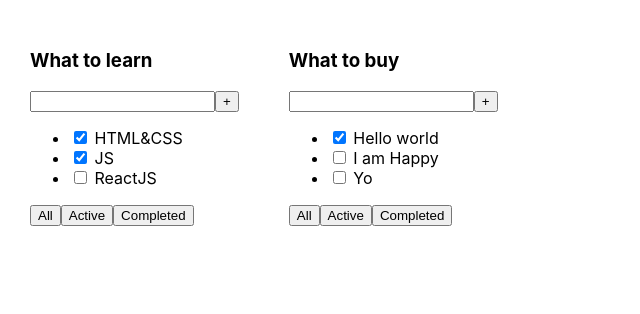
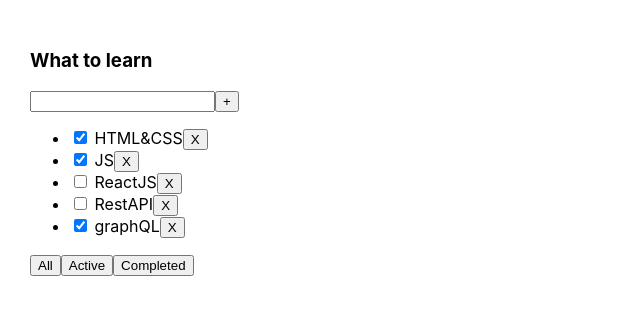
Before and after one commit to Lityuk/restart, a React (Create React App) app: page / in a window 1280 px wide. Shown: the top 314 px of the page, without its empty margins (0-640 px from the left). Built offline with nearby package versions, Linux system fonts and the light colour scheme.

Commit message:
add removeTasksfunction

```diff
--- a/src/App.tsx
+++ b/src/App.tsx
@@ -1,4 +1,4 @@
-import React from 'react';
+import React, {useState} from 'react';
 import './App.css';
 import {Todolist} from "./Todolist";
 
@@ -7,30 +7,30 @@
     title: string
     isDone: boolean
 }
+type filterType = "All" | "Active" | "Completed";
 
 function App() {
 
-    const tasks1: Array<TasksType> = [
+    const [tasks, setTasks] = useState([
         {id: 1, title: "HTML&CSS", isDone: true},
         {id: 2, title: "JS", isDone: true},
-        {id: 3, title: "ReactJS", isDone: false}
-    ]
+        {id: 3, title: "ReactJS", isDone: false},
+        {id: 4, title: "RestAPI", isDone: false},
+        {id: 5, title: "graphQL", isDone: true}
+    ]);
 
-    const tasks2: Array<TasksType> = [
-        {id: 1, title: "Hello world", isDone: true},
-        {id: 2, title: "I am Happy", isDone: false},
-        {id: 3, title: "Yo", isDone: false}
-    ]
+    const [filter, setFilter] = useState("All")
+
+    const removeTask = (taskID: number) => {
+        setTasks(tasks.filter((t) => (t.id !== taskID)))
+    }
 
     return (
         <div className="App">
             <Todolist title="What to learn"
-                      tasks={tasks1}
+                      tasks={tasks}
+                      removeTask={removeTask}
             />
-            <Todolist title="What to buy"
-                      tasks={tasks2}
-            />
-
         </div>
     );
 }
--- a/src/Todolist.tsx
+++ b/src/Todolist.tsx
@@ -4,6 +4,7 @@
 type TodolistPropsType = {
     title?: string
     tasks: Array<TasksType>
+    removeTask:(id:number)=> void
 }
 
 export const Todolist = (props: TodolistPropsType) => {
@@ -17,7 +18,7 @@
             </div>
             <ul>
                 {props.tasks.map((t) => (
-                    <li><input key={t.id} type="checkbox" checked={t.isDone}/> <span>{t.title}</span></li>
+                    <li><input key={t.id} type="checkbox" checked={t.isDone}/> <span>{t.title}</span><button onClick={()=>props.removeTask(t.id)}>X</button></li>
                 ))}
 
             </ul>
```
